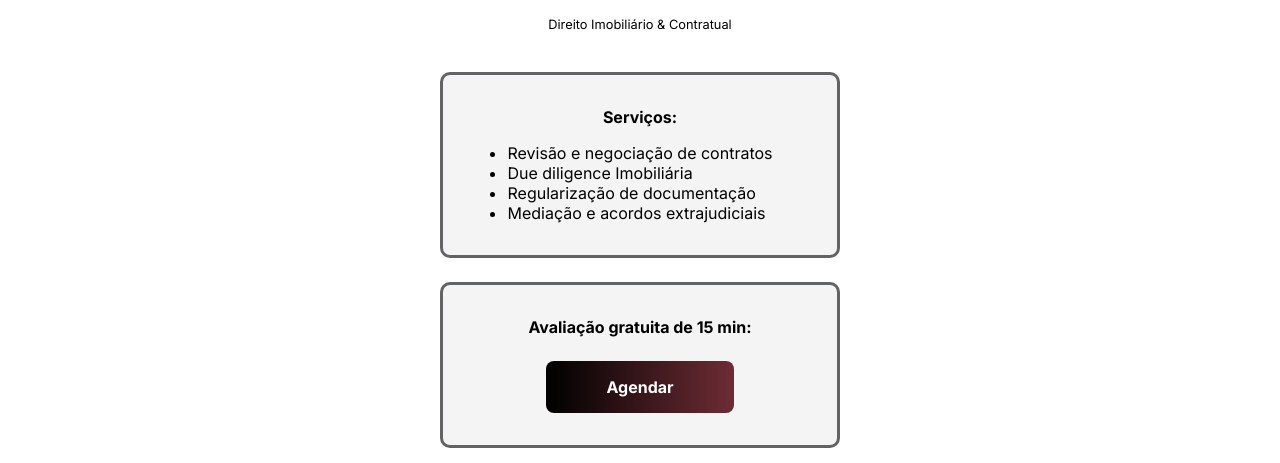
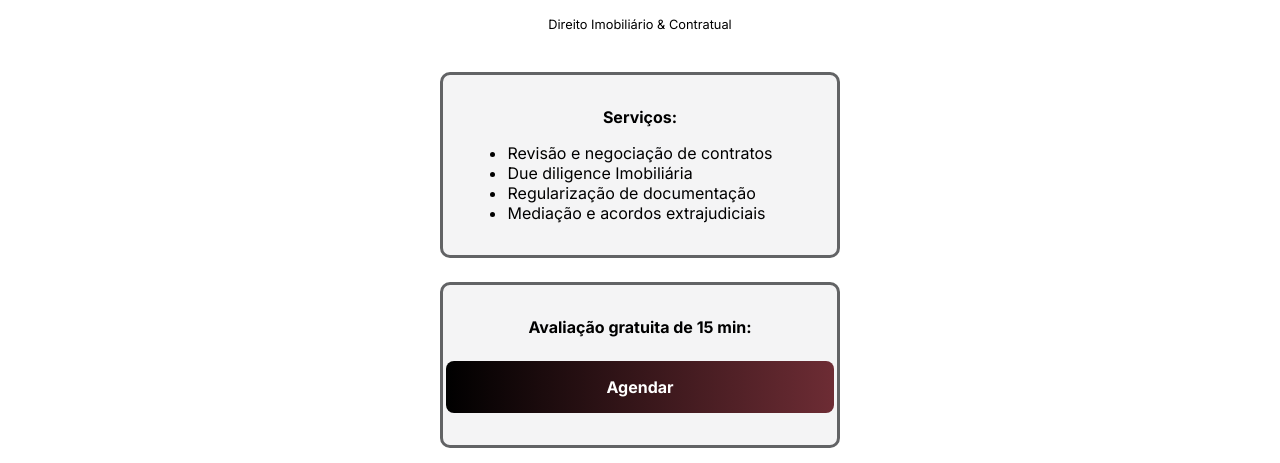
Before and after one commit to patiberzin/cartao-drajoana, a plain HTML site: page index.html in a window 1280 px wide. Shown: the part 244-707 px from the top of the page. Drawn offline with Linux system fonts and the light colour scheme.

Commit message:
tamanho btn

```diff
--- a/style.css
+++ b/style.css
@@ -64,7 +64,7 @@
   color: #ffffff;
   border: none;
   border-radius: 8px;
-  padding: 16px 60px;
+  padding: 16px 160px;
   font-size: 1em;
   font-weight: bold;
   cursor: pointer;
```
